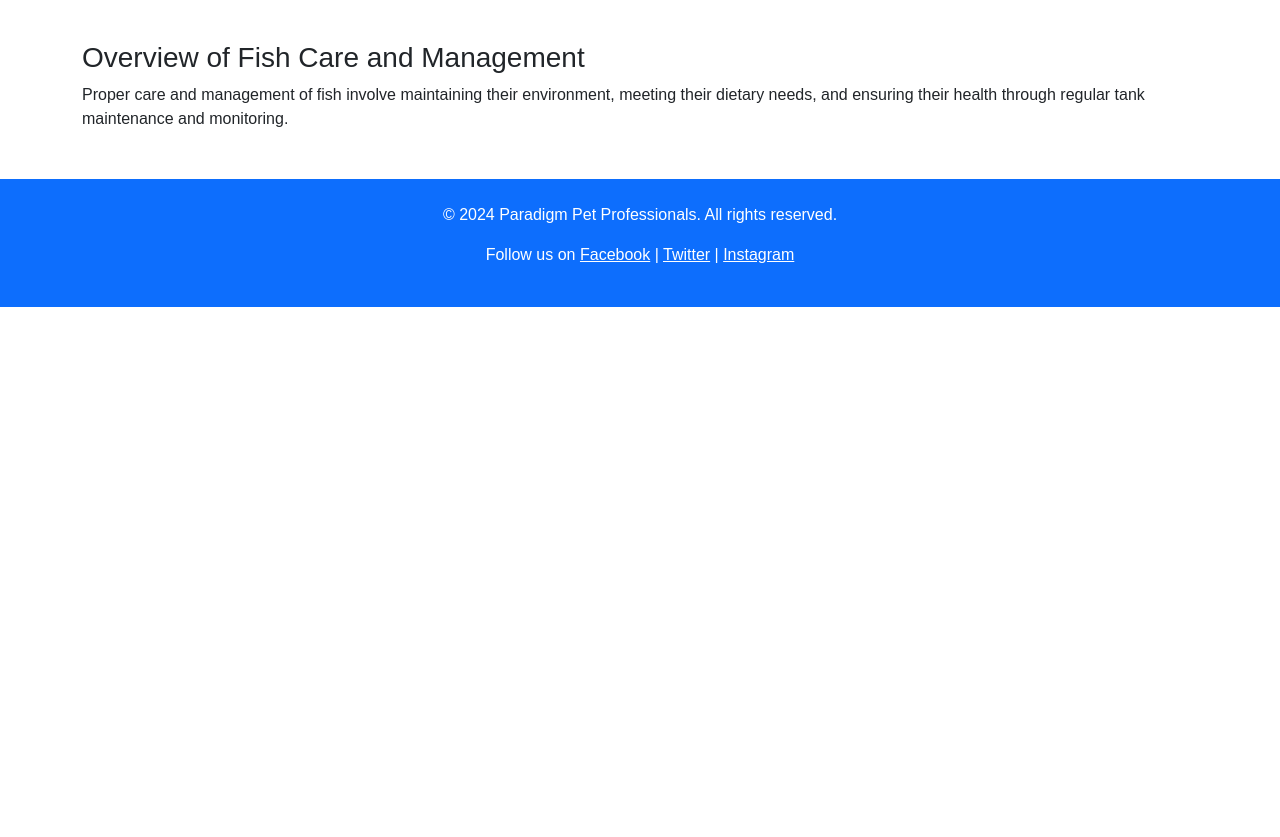
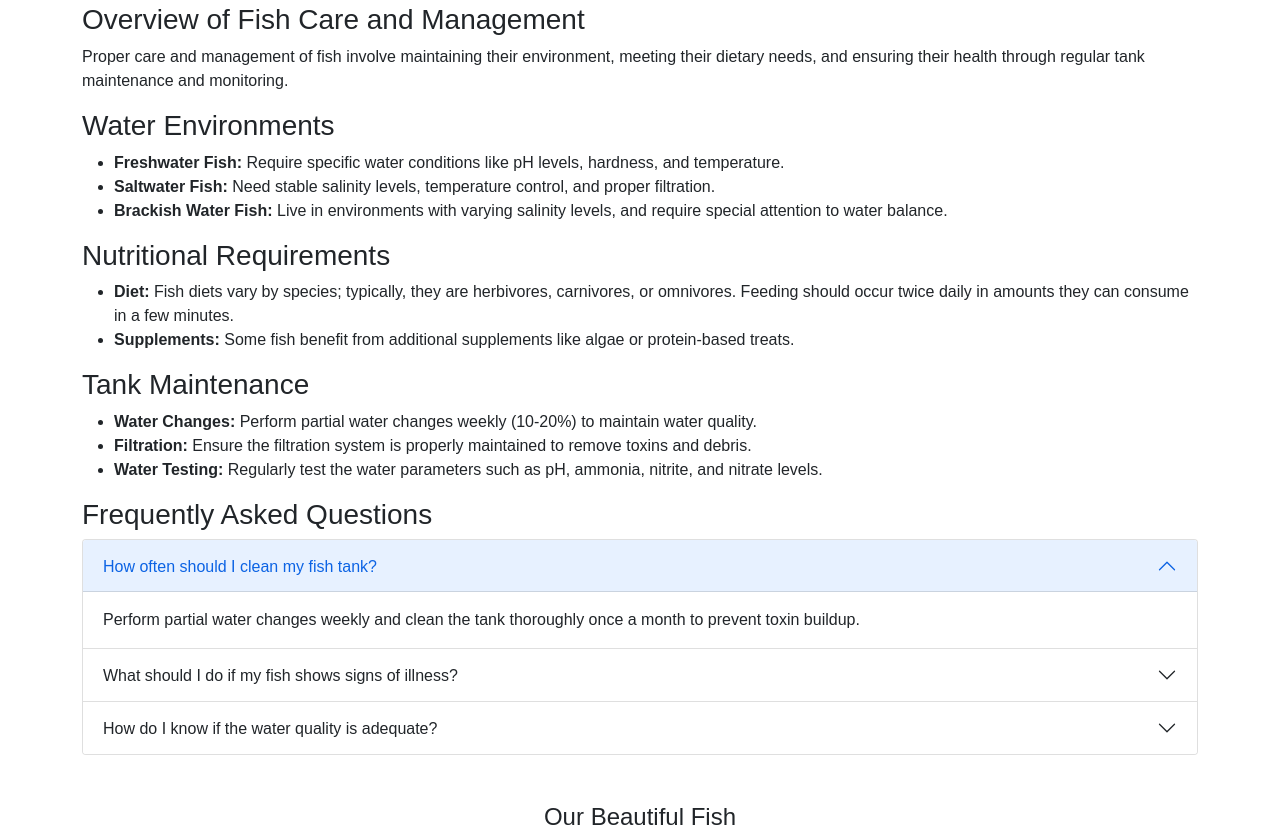
Before and after one commit to eamatt1/Paradigm-Pet-Professionals, a plain HTML site: page HTML/Fish.html in a window 1280 px wide. Shown: the part 283-1120 px from the top of the page. Before the commit the page ends 800 px from the top, so only its background shows below. Drawn offline with nearby package versions, Linux system fonts and the light colour scheme.

Commit message:
Update Fish.html

```diff
--- a/HTML/Fish.html
+++ b/HTML/Fish.html
@@ -1,4 +1,4 @@
-\<!DOCTYPE html>
+<!DOCTYPE html>
 <html lang="en">
 
 <head>
@@ -61,7 +61,77 @@
 <section id="content" class="container my-5">
     <h3>Overview of Fish Care and Management</h3>
     <p>Proper care and management of fish involve maintaining their environment, meeting their dietary needs, and ensuring their health through regular tank maintenance and monitoring.</p>
-    <!-- Content continues... -->
+
+    <h3>Water Environments</h3>
+    <ul>
+        <li><strong>Freshwater Fish:</strong> Require specific water conditions like pH levels, hardness, and temperature.</li>
+        <li><strong>Saltwater Fish:</strong> Need stable salinity levels, temperature control, and proper filtration.</li>
+        <li><strong>Brackish Water Fish:</strong> Live in environments with varying salinity levels, and require special attention to water balance.</li>
+    </ul>
+
+    <h3>Nutritional Requirements</h3>
+    <ul>
+        <li><strong>Diet:</strong> Fish diets vary by species; typically, they are herbivores, carnivores, or omnivores. Feeding should occur twice daily in amounts they can consume in a few minutes.</li>
+        <li><strong>Supplements:</strong> Some fish benefit from additional supplements like algae or protein-based treats.</li>
+    </ul>
+
+    <h3>Tank Maintenance</h3>
+    <ul>
+        <li><strong>Water Changes:</strong> Perform partial water changes weekly (10-20%) to maintain water quality.</li>
+        <li><strong>Filtration:</strong> Ensure the filtration system is properly maintained to remove toxins and debris.</li>
+        <li><strong>Water Testing:</strong> Regularly test the water parameters such as pH, ammonia, nitrite, and nitrate levels.</li>
+    </ul>
+
+    <h3>Frequently Asked Questions</h3>
+    <div class="accordion" id="fishFAQ">
+        <!-- Cleaning the Fish Tank -->
+        <div class="accordion-item">
+            <h2 class="accordion-header" id="headingOne">
+                <button class="accordion-button" type="button" data-bs-toggle="collapse" data-bs-target="#collapseOne" aria-expanded="true" aria-controls="collapseOne">
+                    How often should I clean my fish tank?
+                </button>
+            </h2>
+            <div id="collapseOne" class="accordion-collapse collapse show" aria-labelledby="headingOne" data-bs-parent="#fishFAQ">
+                <div class="accordion-body">
+                    Perform partial water changes weekly and clean the tank thoroughly once a month to prevent toxin buildup.
+                </div>
+            </div>
+        </div>
+
+        <!-- Signs of Fish Illness -->
+        <div class="accordion-item">
+            <h2 class="accordion-header" id="headingTwo">
+                <button class="accordion-button collapsed" type="button" data-bs-toggle="collapse" data-bs-target="#collapseTwo" aria-expanded="false" aria-controls="collapseTwo">
+                    What should I do if my fish shows signs of illness?
+                </button>
+            </h2>
+            <div id="collapseTwo" class="accordion-collapse collapse" aria-labelledby="headingTwo" data-bs-parent="#fishFAQ">
+                <div class="accordion-body">
+                    Isolate the sick fish if possible, observe its symptoms closely, and consult with a veterinarian or a fish expert for diagnosis and treatment.
+                </div>
+            </div>
+        </div>
+
+        <!-- Water Quality Monitoring -->
+        <div class="accordion-item">
+            <h2 class="accordion-header" id="headingThree">
+                <button class="accordion-button collapsed" type="button" data-bs-toggle="collapse" data-bs-target="#collapseThree" aria-expanded="false" aria-controls="collapseThree">
+                    How do I know if the water quality is adequate?
+                </button>
+            </h2>
+            <div id="collapseThree" class="accordion-collapse collapse" aria-labelledby="headingThree" data-bs-parent="#fishFAQ">
+                <div class="accordion-body">
+                    Regularly test water parameters such as pH, ammonia, nitrite, and nitrate levels. Keep these within species-specific recommended ranges.
+                </div>
+            </div>
+        </div>
+    </div>
+</section>
+
+<!-- Fish Images Section -->
+<section id="fish-images" class="container my-5 text-center">
+    <h4>Our Beautiful Fish</h4>
+    <img src="../IMAGE/fish.jpeg" alt="Tropical Fish" class="img-fluid">
 </section>
 
 <!-- Footer Section -->
```
